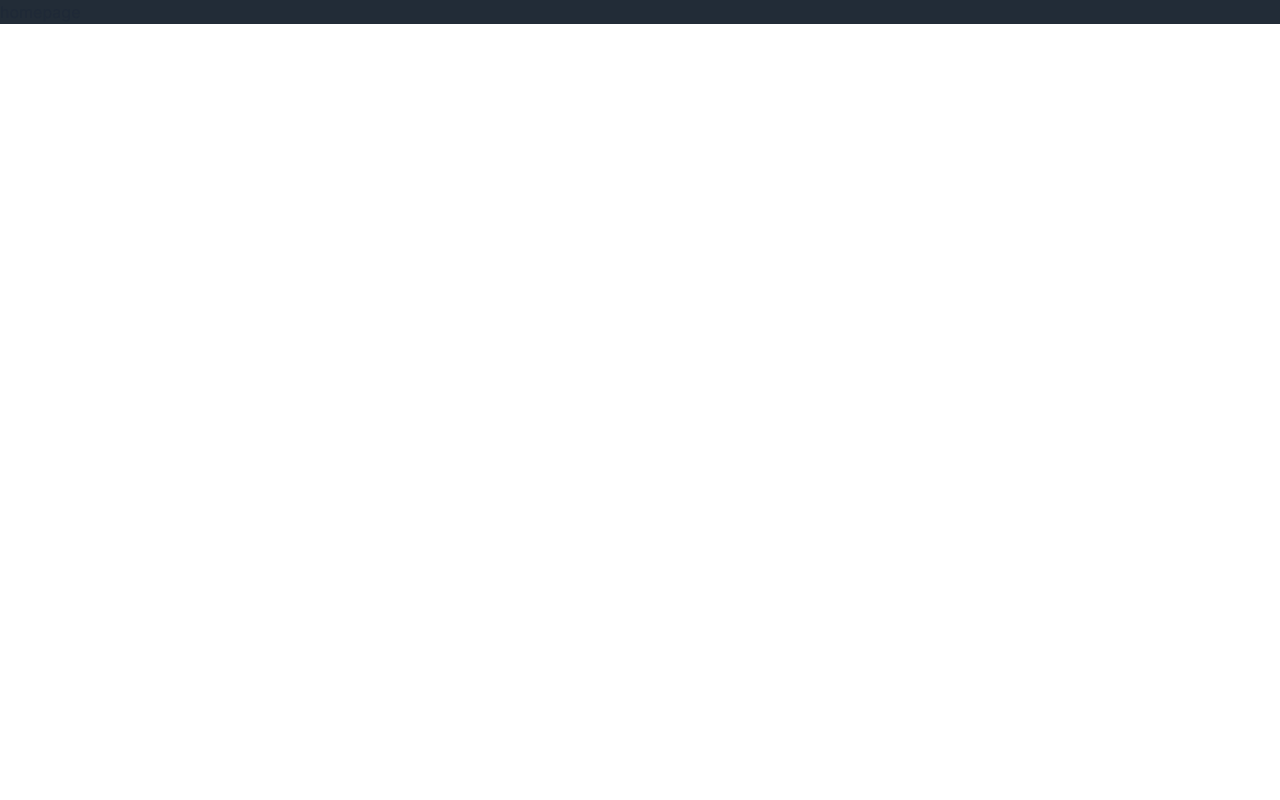
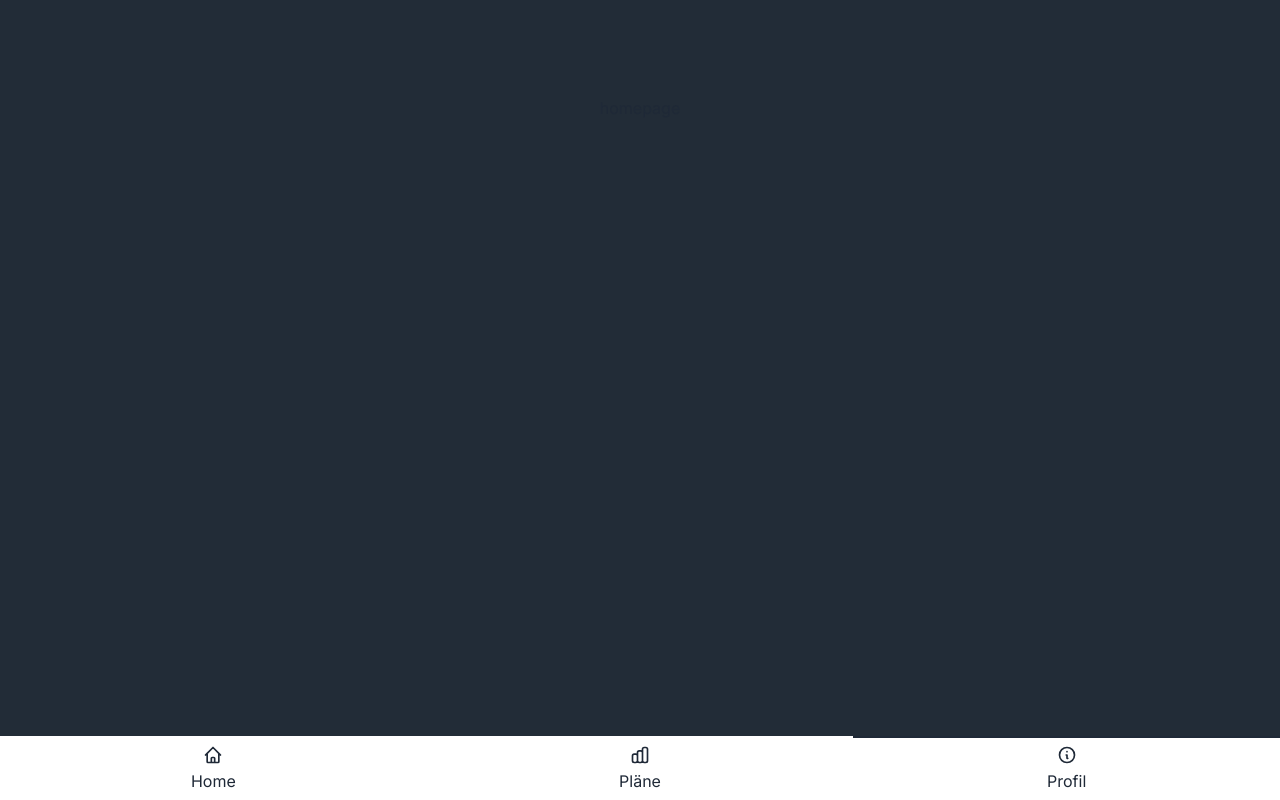
Before and after one commit to FrankSiyli/Triathlon-App-2.0, a Next.js app: page /homePage in a window 1280 px wide. Built offline with nearby package versions, Linux system fonts and the light colour scheme.

Commit message:
logo complete

```diff
--- a/package.json
+++ b/package.json
@@ -15,10 +15,10 @@
     "next": "13.4.10",
     "postcss": "8.4.26",
     "react": "18.2.0",
-    "react-dom": "18.2.0",
-    "tailwindcss": "3.3.3"
+    "react-dom": "18.2.0"
   },
   "devDependencies": {
-    "daisyui": "^3.2.1"
+    "daisyui": "^3.2.1",
+    "tailwindcss": "^3.3.3"
   }
 }
--- a/src/app/(footerPages)/homePage/page.js
+++ /dev/null
@@ -1,9 +0,0 @@
-"use client";
-import { useRouter } from "next/navigation";
-
-function Page() {
-  const router = useRouter();
-  return <div>homepage</div>;
-}
-
-export default Page;
--- /dev/null
+++ b/src/app/(pages)/homePage/page.js
@@ -0,0 +1,14 @@
+import Footer from "@/app/components/Footer/Footer";
+
+function Page() {
+  return (
+    <>
+      <div className="flex min-h-screen flex-col items-center justify-between p-24">
+        homepage
+      </div>
+      <Footer />
+    </>
+  );
+}
+
+export default Page;
--- /dev/null
+++ b/src/app/(pages)/profilPage/page.js
@@ -0,0 +1,17 @@
+import React from "react";
+
+//profil
+/* ftp
+HRmax
+weight
+PBs
+old plans*/
+
+// impressum
+//datenschutzerklärung
+
+function Page() {
+  return <div></div>;
+}
+
+export default Page;
--- /dev/null
+++ b/src/app/components/Footer/Footer.js
@@ -0,0 +1,63 @@
+import React from "react";
+
+function Footer() {
+  return (
+    <div>
+      <div className="btm-nav">
+        <button>
+          <svg
+            xmlns="http://www.w3.org/2000/svg"
+            className="h-5 w-5"
+            fill="none"
+            viewBox="0 0 24 24"
+            stroke="currentColor"
+          >
+            <path
+              strokeLinecap="round"
+              strokeLinejoin="round"
+              strokeWidth="2"
+              d="M3 12l2-2m0 0l7-7 7 7M5 10v10a1 1 0 001 1h3m10-11l2 2m-2-2v10a1 1 0 01-1 1h-3m-6 0a1 1 0 001-1v-4a1 1 0 011-1h2a1 1 0 011 1v4a1 1 0 001 1m-6 0h6"
+            />
+          </svg>
+          <span className="btm-nav-label">Home</span>
+        </button>
+        <button>
+          <svg
+            xmlns="http://www.w3.org/2000/svg"
+            className="h-5 w-5"
+            fill="none"
+            viewBox="0 0 24 24"
+            stroke="currentColor"
+          >
+            <path
+              strokeLinecap="round"
+              strokeLinejoin="round"
+              strokeWidth="2"
+              d="M9 19v-6a2 2 0 00-2-2H5a2 2 0 00-2 2v6a2 2 0 002 2h2a2 2 0 002-2zm0 0V9a2 2 0 012-2h2a2 2 0 012 2v10m-6 0a2 2 0 002 2h2a2 2 0 002-2m0 0V5a2 2 0 012-2h2a2 2 0 012 2v14a2 2 0 01-2 2h-2a2 2 0 01-2-2z"
+            />
+          </svg>
+          <span className="btm-nav-label">Pläne</span>
+        </button>
+        <button className="active">
+          <svg
+            xmlns="http://www.w3.org/2000/svg"
+            className="h-5 w-5"
+            fill="none"
+            viewBox="0 0 24 24"
+            stroke="currentColor"
+          >
+            <path
+              strokeLinecap="round"
+              strokeLinejoin="round"
+              strokeWidth="2"
+              d="M13 16h-1v-4h-1m1-4h.01M21 12a9 9 0 11-18 0 9 9 0 0118 0z"
+            />
+          </svg>
+          <span className="btm-nav-label">Profil</span>
+        </button>
+      </div>
+    </div>
+  );
+}
+
+export default Footer;
--- a/src/app/page.js
+++ b/src/app/page.js
@@ -1,15 +1,24 @@
+"use client";
+import { useRouter } from "next/navigation";
 import Image from "next/image";
 import logo from "public/images/logoSmall.png";
+import "./globals.css";
 
 export default function Home() {
+  const router = useRouter();
+  setTimeout(() => {
+    router.push("/homePage");
+  }, 3000);
+
   return (
-    <main className="flex min-h-screen flex-col items-center justify-between p-24">
+    <main className="flex min-h-screen flex-col items-center ">
       <Image
-        className="scale-150"
+        className="mt-10"
         src={logo}
         alt="logo"
-        width={700}
-        height={700}
+        width={300}
+        height={300}
+        priority
       />
     </main>
   );
```
Also changed, not shown: 1 other file (tests, documents, lock files or other folders).
